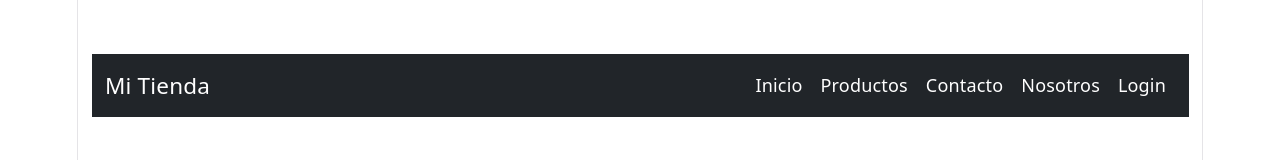
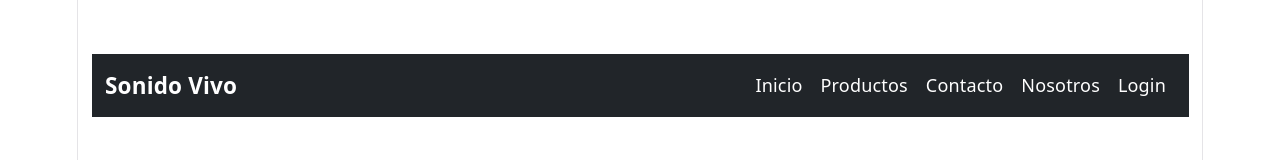
Before and after one commit to SYST3M644/SONIDO_VIVO_PROJECTO, a React (Vite) app: page / in a window 1280 px wide. Shown: the top 160 px of the page. Built offline with nearby package versions, Linux system fonts and the light colour scheme.

Commit message:
Renombrar la tienda a Sonido Vivo en la barra de navegacion

```diff
--- a/src/componentes/organismos/Navbar.tsx
+++ b/src/componentes/organismos/Navbar.tsx
@@ -4,7 +4,9 @@ function Navbar() {
     return(
         <nav className="navbar navbar-expand bg-dark">
             <div className="container">
-                <span className="navbar-brand text-white">Mi Tienda</span>
+                <Link className="navbar-brand text-white fw-semibold" to="/">
+                    Sonido Vivo
+                </Link>
 
                 <div className="navbar-nav">
                     <Link className="nav-link text-white" to="/">
```
